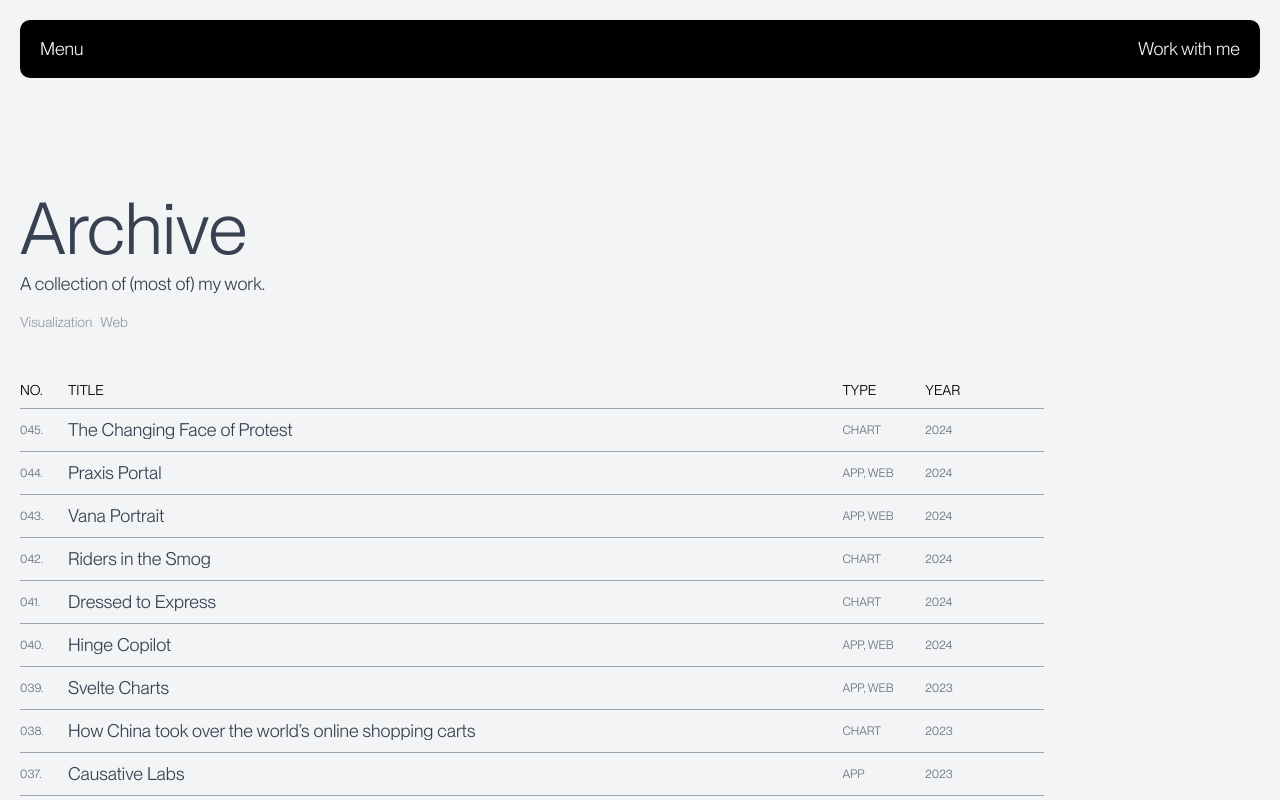
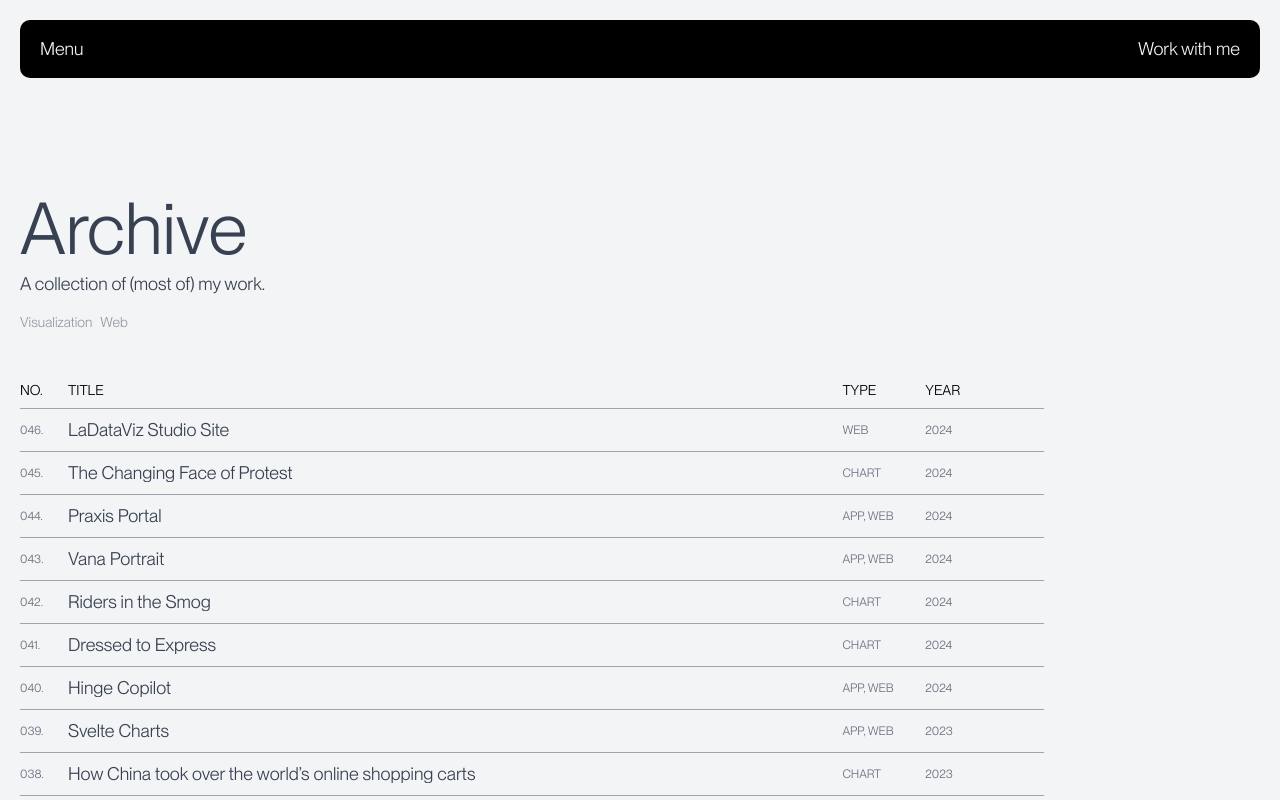
Before and after one commit to connorrothschild/v5, a Next.js app: page /archive in a window 1280 px wide. Shown: the top 800 px of the page. Built offline with nearby package versions, Linux system fonts and the light colour scheme; a web font is replaced by a local one.

Commit message:
Add April 2024

```diff
--- a/src/components/Sections/Archive.tsx
+++ b/src/components/Sections/Archive.tsx
@@ -9,6 +9,13 @@ import {
 import { useRouter } from "next/router";
 
 const projects = [
+  {
+    title: "LaDataViz Studio Site",
+    year: 2024,
+    url: "https://www.ladataviz.com/",
+    type: "Web",
+    filterCategory: "web",
+  },
   {
     title: "The Changing Face of Protest",
     year: 2024,
```
